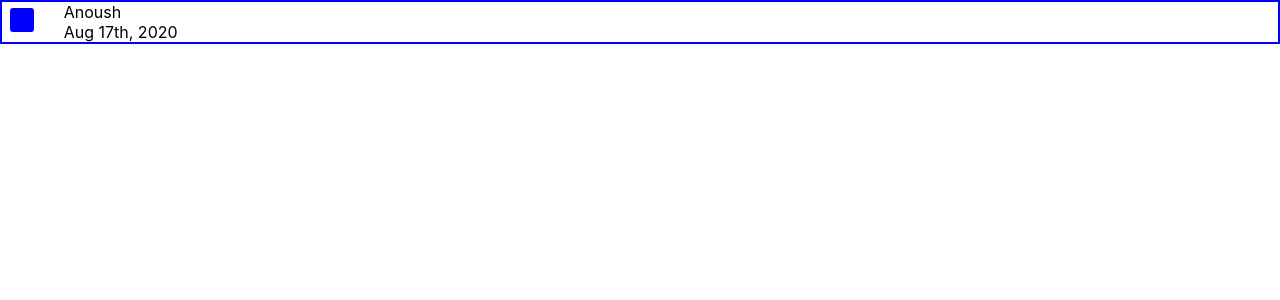
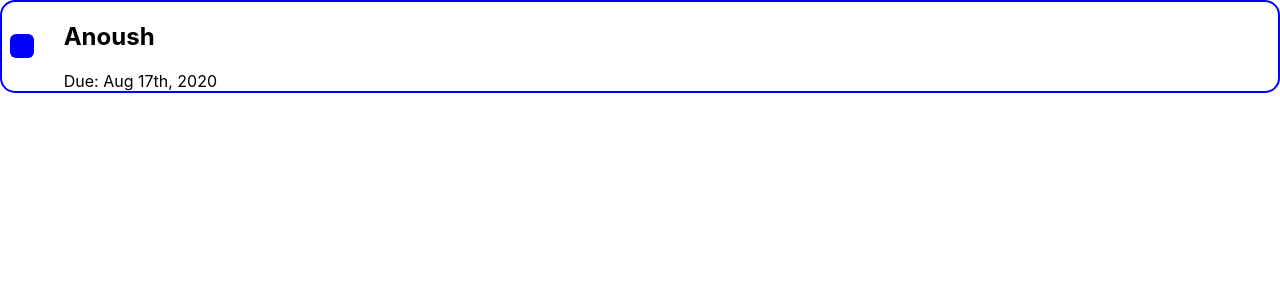
Before and after one commit to vaenthan18/Glide, a React (Create React App) app in the folder client/: page / in a window 1280 px wide. Shown: the top 300 px of the page. Built offline with nearby package versions, Linux system fonts and the light colour scheme.

Commit message:
Changed icon from svg to div

```diff
--- a/client/src/TaskBox.scss
+++ b/client/src/TaskBox.scss
@@ -2,7 +2,12 @@
 .taskBox {
     display: flex;
     border: 2px solid;
+    border-radius: 15px;
     align-items: middle;
+
+    .square {
+        border-radius:6px;
+    }
     .info {
 
         margin: auto;
--- a/client/src/TaskBox.tsx
+++ b/client/src/TaskBox.tsx
@@ -1,5 +1,5 @@
 import React from 'react';
-import { ReactComponent as Icon } from './boxIcon.svg';
+
 import "./TaskBox.scss";
 export interface taskComponentProps {
 
@@ -13,15 +13,15 @@ export default function TaskBox(props: taskComponentProps){
     <div className='taskBox' style={{ borderColor: props.classColour }}>
 
       <span className='icon info'>
-        <Icon fill={props.classColour}></Icon>
+        <div className='square' style={{backgroundColor: props.classColour}}> </div>
       </span>
 
       <span className='info text'>
         <div>
-          {props.name}
+          <h2> {props.name} </h2>
         </div>
         <div>
-          {props.dueDate}
+         Due: {props.dueDate}
         </div>
       </span>
 
```
